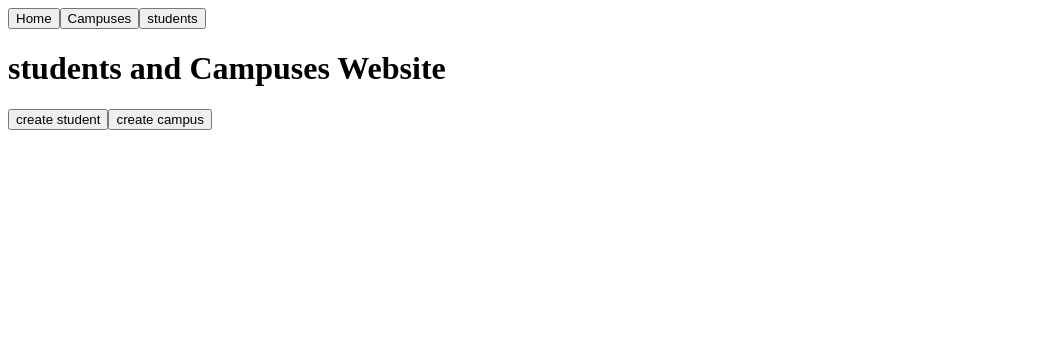
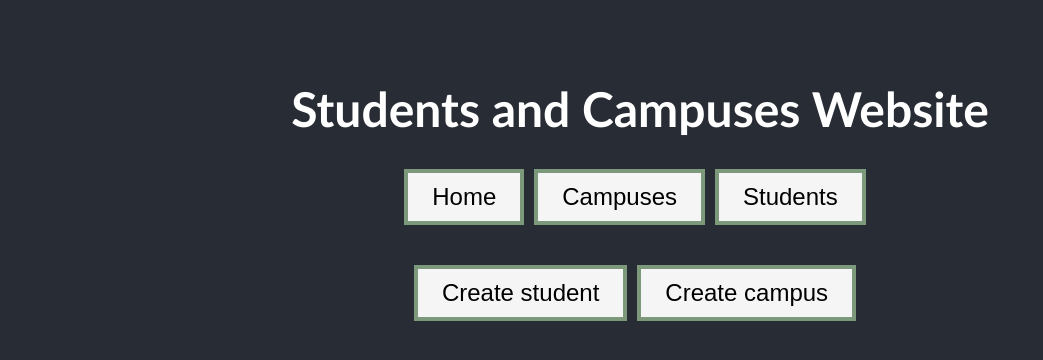
Before and after one commit to Alshohatee/ttp-crud-frontend, a React (Create React App) app: page / in a window 1280 px wide. Shown: the top 360 px of the page, without its empty margins (0-1043 px from the left). Built offline with nearby package versions, Linux system fonts and the light colour scheme.

Commit message:
Added styling to nav bar, and buttons, close#6

```diff
--- a/package.json
+++ b/package.json
@@ -10,7 +10,7 @@
     "react": "^17.0.2",
     "react-dom": "^17.0.2",
     "react-router-dom": "^6.2.1",
-    "react-scripts": "5.0.0",
+    "react-scripts": "^5.0.0",
     "web-vitals": "^2.1.4"
   },
   "scripts": {
--- /dev/null
+++ b/src/App.css
@@ -0,0 +1,36 @@
+body {
+    background-color: #282c34;
+    color: white;
+    padding: 40px;
+    font-family: Arial;
+    text-align: center;
+  }
+
+button{
+    font-size: 24px;
+    background-color: whitesmoke;
+    color: black;
+    border: 4px solid #7d997c;
+    padding: 10px 24px;
+    margin-right: 10px;;
+}
+button:hover {
+    background-color: #7d997c; /* Green */
+    color: white;
+  }
+
+.nav {
+    text-align:center;
+    /* background-color: #9fafac; */
+    height: auto;
+    width: auto;
+}
+.title{
+    font-size: 48px;
+    font-family: 'Trebuchet MS', 'Lucida Sans Unicode', 'Lucida Grande', 'Lucida Sans', Arial, sans-serif;
+}
+
+.create{
+    margin: 40px;
+    /* background-color: #7d997c; */
+}
--- a/src/compoents/Home.js
+++ b/src/compoents/Home.js
@@ -8,17 +8,18 @@ export default function Home( props ) {
     return (
         <div>
 
+            <h1 className = {"title"}> Students and Campuses Website</h1>
             <NavBar />
-            <h1>students and Campuses Website</h1>
             {/* just for now */}
-
+          <div className ={"create"}>
             <Link to="/createstudent">
-                 <button>create student </button>
+                 <button> Create student </button>
             </Link>
 
             <Link to="/createcampus">
-                 <button>create campus </button>
+                 <button> Create campus </button>
             </Link>
+            </div>
         </div>
     )
 }
--- a/src/compoents/NavBar.js
+++ b/src/compoents/NavBar.js
@@ -1,6 +1,5 @@
 import React from 'react'
 import { Link } from 'react-router-dom';
-
 
 // Create a card to hold the campus info
 
@@ -9,15 +8,15 @@ export default function NavBar(  ) {
 
 
     return (
-        <div>
+        <div className = {"nav"}>
            <Link to="/">
-                 <button>Home </button>
+                 <button className ={"home"} >Home </button>
             </Link>
            <Link to="/campusesview" >
-                 <button>Campuses </button>
+                 <button className ={"campus"}> Campuses </button>
             </Link>
             <Link to="/studentsview">
-                 <button>students  </button>
+                 <button className ={"students"}> Students  </button>
             </Link>
 
         </div>
--- a/src/index.js
+++ b/src/index.js
@@ -1,6 +1,6 @@
 import React from 'react';
 import ReactDOM from 'react-dom';
-
+import './App.css';
 import App from './App';
 
 
```
Also changed, not shown: 1 other file (tests, documents, lock files or other folders).
